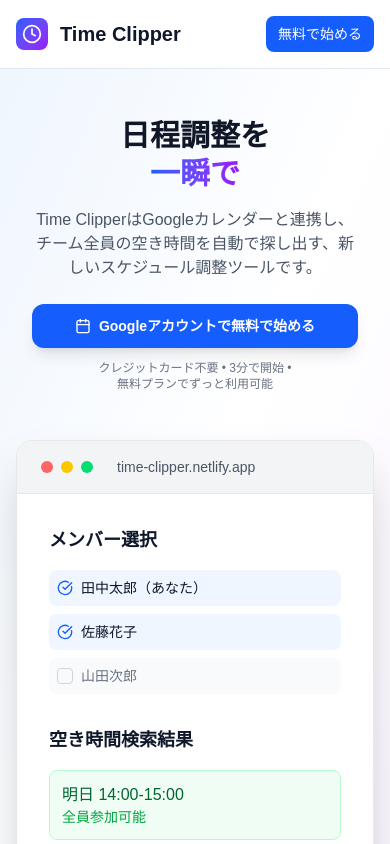
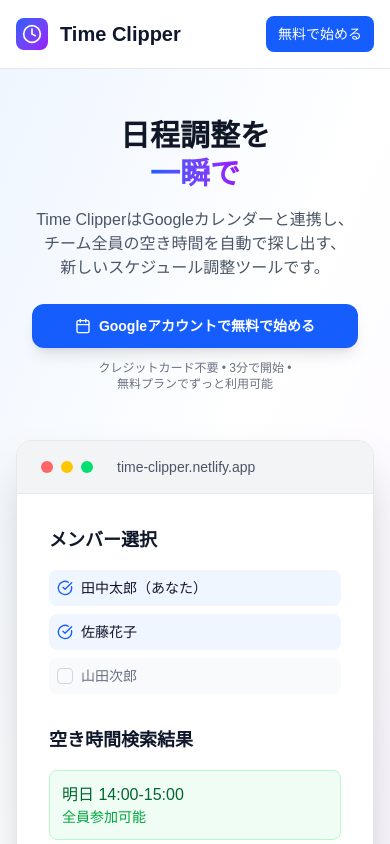
Before and after one commit to studio-spoon/clip-my-schedule, a Next.js app: page / in a window 390 px wide. Shown: the top 844 px of the page. Built offline with nearby package versions, Linux system fonts and the light colour scheme; no server answers.

Commit message:
スマホ改行

```diff
--- a/src/components/LandingPage.tsx
+++ b/src/components/LandingPage.tsx
@@ -145,7 +145,7 @@
               </span>
             </h1>
             <p className="text-base sm:text-lg md:text-xl text-gray-600 mb-6 md:mb-8 max-w-3xl mx-auto px-4 sm:px-0">
-              Time ClipperはGoogleカレンダーと連携し、<br />チーム全員の空き時間を自動で探し出す、新しいスケジュール調整ツールです。
+              Time ClipperはGoogleカレンダーと連携し、<br />チーム全員の空き時間を自動で探し出す、<br className="sm:hidden" />新しいスケジュール調整ツールです。
             </p>
             <div className="flex flex-col sm:flex-row gap-4 justify-center px-4 sm:px-0">
               <button
```
